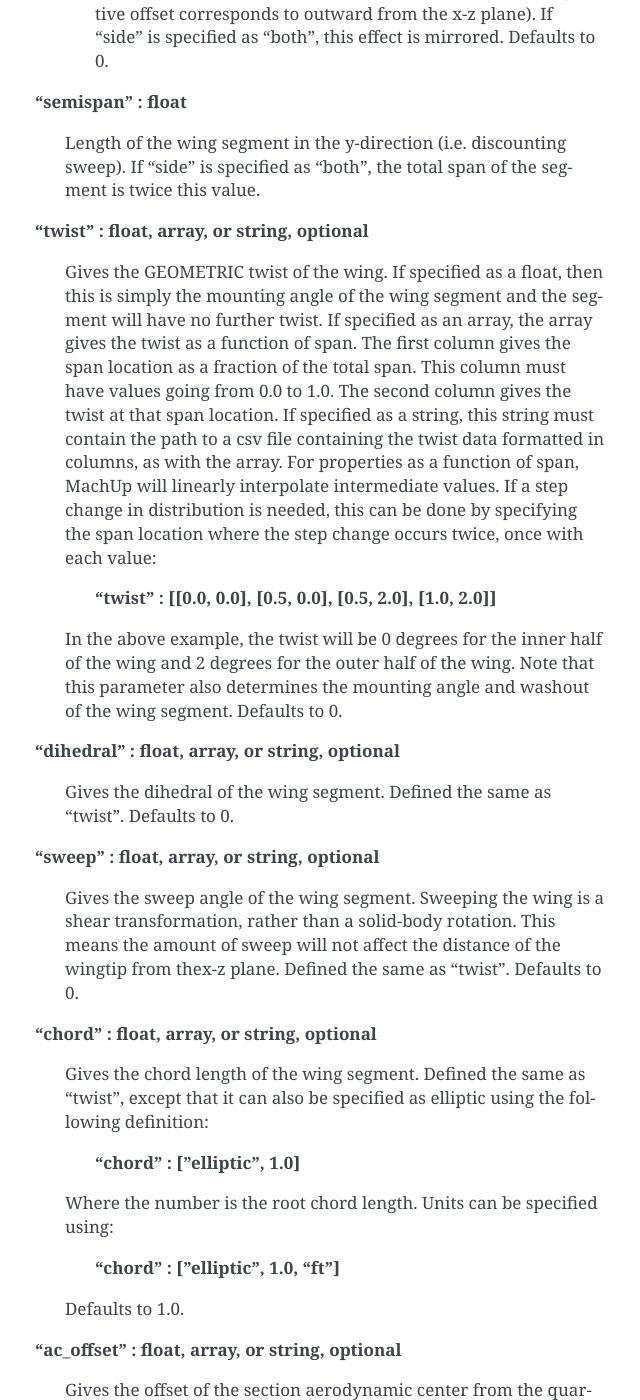
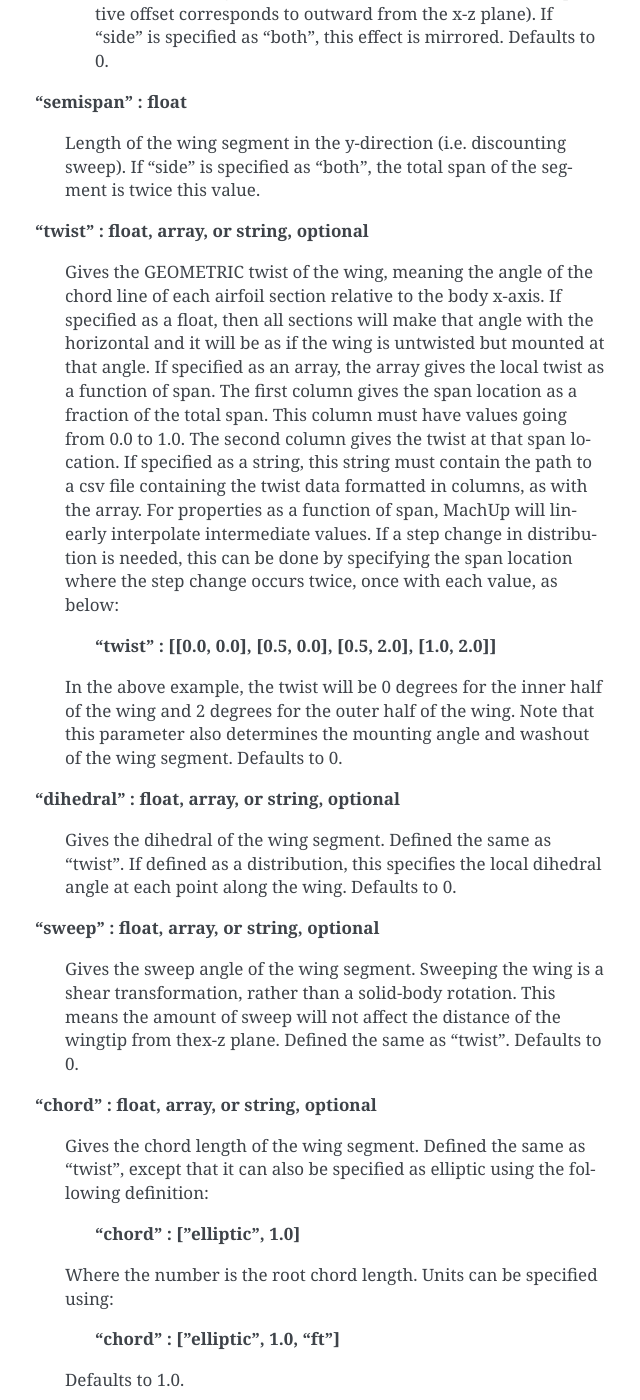
Before and after one commit to usuaero/MachUpX, a Sphinx documentation site: the page built from docs/source/creating_input_files.md, in a window 1280 px wide and 1400 px high, scrolled down 16134 px. Shown: the whole window, without its empty margins (475-1115 px from the left). Built offline with Sphinx 7.4.7, drawn with Linux system fonts in a browser that asks for light colours; some of the changed text lies outside the part shown.

Commit message:
Various changes.

```diff
--- a/docs/source/creating_input_files.md
+++ b/docs/source/creating_input_files.md
@@ -385,14 +385,14 @@ Describes an aircraft. Stored as a .json file
 >>>>Length of the wing segment in the y-direction (i.e. discounting sweep). If "side" is specified as "both", the total span of the segment is twice this value.
 >>>
 >>>**"twist" : float, array, or string, optional**
->>>>Gives the GEOMETRIC twist of the wing. If specified as a float, then this is simply the mounting angle of the wing segment and the segment will have no further twist. If specified as an array, the array gives the twist as a function of span. The first column gives the span location as a fraction of the total span. This column must have values going from 0.0 to 1.0. The second column gives the twist at that span location. If specified as a string, this string must contain the path to a csv file containing the twist data formatted in columns, as with the array. For properties as a function of span, MachUp will linearly interpolate intermediate values. If a step change in distribution is needed, this can be done by specifying the span location where the step change occurs twice, once with each value:
+>>>>Gives the GEOMETRIC twist of the wing, meaning the angle of the chord line of each airfoil section relative to the body x-axis. If specified as a float, then all sections will make that angle with the horizontal and it will be as if the wing is untwisted but mounted at that angle. If specified as an array, the array gives the local twist as a function of span. The first column gives the span location as a fraction of the total span. This column must have values going from 0.0 to 1.0. The second column gives the twist at that span location. If specified as a string, this string must contain the path to a csv file containing the twist data formatted in columns, as with the array. For properties as a function of span, MachUp will linearly interpolate intermediate values. If a step change in distribution is needed, this can be done by specifying the span location where the step change occurs twice, once with each value, as below:
 >>>>
 >>>>>**"twist" : [[0.0, 0.0], [0.5, 0.0], [0.5, 2.0], [1.0, 2.0]]**
 >>>>
 >>>>In the above example, the twist will be 0 degrees for the inner half of the wing and 2 degrees for the outer half of the wing. Note that this parameter also determines the mounting angle and washout of the wing segment. Defaults to 0.
 >>>
 >>>**"dihedral" : float, array, or string, optional**
->>>>Gives the dihedral of the wing segment. Defined the same as "twist". Defaults to 0.
+>>>>Gives the dihedral of the wing segment. Defined the same as "twist". If defined as a distribution, this specifies the local dihedral angle at each point along the wing. Defaults to 0.
 >>>
 >>>**"sweep" : float, array, or string, optional**
 >>>>Gives the sweep angle of the wing segment. Sweeping the wing is a shear transformation, rather than a solid-body rotation. This means the amount of sweep will not affect the distance of the wingtip from thex-z plane. Defined the same as "twist". Defaults to 0.
@@ -430,7 +430,7 @@ Describes an aircraft. Stored as a .json file
 >>>>>If extra clustering is desired (for example at a sharp change in geometry) the user can specify a list of additional span fractions here about which control points should be clustered. Can only be used is "distribution" is "cosine_cluster". Defaults to no extra clustering.
 >>>>
 >>>>**"reid_corrections" : bool, optional**
->>>>>Whether to apply corrections to this wing segment to implement the general approach to lifting-line developed by Reid (Reid, et al. "A General Approach to Lifting-Line Theory, Applied to Wings with Sweep," *AIAA SciTech Forum*, 2020.). These analytic corrections increase accuracy and ensure grid convergence for swept wings and wings in sideslip. Defaults to False.
+>>>>>Whether to apply corrections to this wing segment to implement the general approach to lifting-line developed by Reid (Reid, et al. "A General Approach to Lifting-Line Theory, Applied to Wings with Sweep," *AIAA SciTech Forum*, 2020.). For those not familiar with the general implementation of numerical lifting-line, it is highly recommended to read the paper. These analytic corrections increase accuracy and ensure grid convergence for swept wings and wings in sideslip but may cause unexpected behavior for the uninformed user. Defaults to False.
 >>>>
 >>>>**"joint_length" : float, optional**
 >>>>>The non-dimensional joint lengths to be used in the Reid corrections. Defaults to 0.15. Note that any joint length less than the default is considered by Reid to be numerically sensitive.
```
Also changed, not shown: 2 other files.
